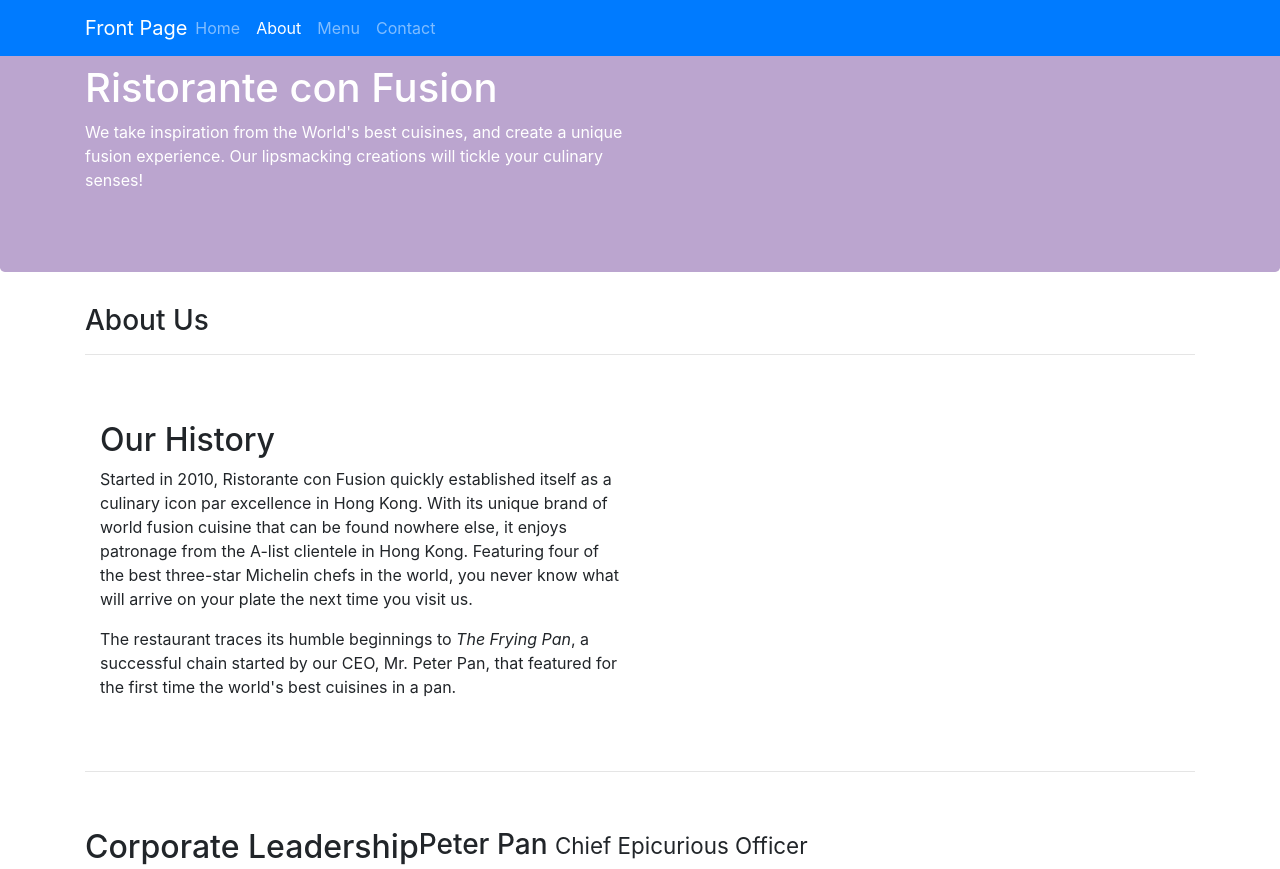
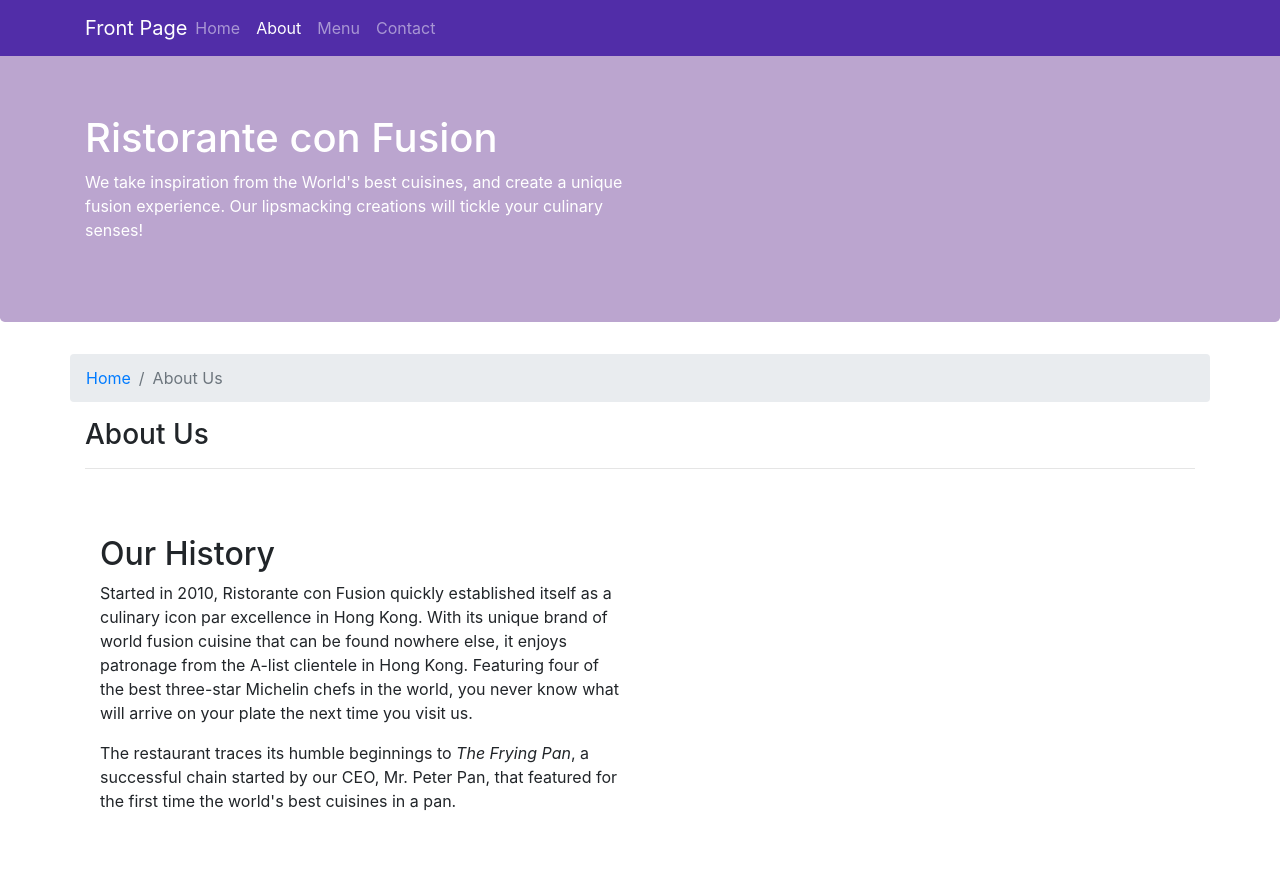
Before and after one commit to anujnaRao/Front_End_Web_UI_FrameWorks_Tools, a website: page aboutus.html in a window 1280 px wide. Shown: the top 869 px of the page. Drawn offline with nearby package versions, Linux system fonts and the light colour scheme.

Commit message:
navbar with breadcrumbs

```diff
--- a/aboutus.html
+++ b/aboutus.html
@@ -16,7 +16,7 @@
 
 <body>
 
-    <nav class="navbar navbar-dark navbar-expand-sm bg-primary fixed-top">
+    <nav class="navbar navbar-dark navbar-expand-sm fixed-top">
         <div class="container">
             <button class="navbar-toggler" type="button" data-toggle="collapse" data-target="#Navbar">
                 <span class="navbar-toggler-icon"></span>
@@ -48,6 +48,10 @@
 
     <div class="container">
         <div class="row" >
+            <ol class="col-12 breadcrumb">
+                <li class="breadcrumb-item"><a href="index.html">Home</a></li>
+                <li class="breadcrumb-item active">About Us</li>
+            </ol>
             <div class=" col-12">
                <h3>About Us</h3>
                <hr>
--- a/css/style.css
+++ b/css/style.css
@@ -15,3 +15,11 @@
 .footer-content{
     background-color: rgb(187, 165, 207);
 }
+body{
+    padding: 50px 0px 0px 0px;
+    z-index: 0;
+}
+
+.navbar-dark{
+    background-color: #512DA8;
+}
```
Also changed, not shown: index.html (+2 -1 lines).
